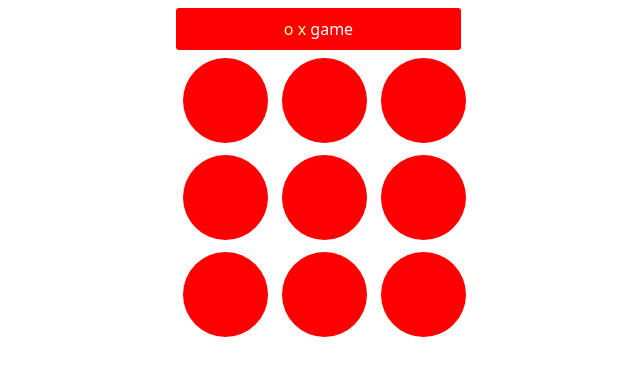
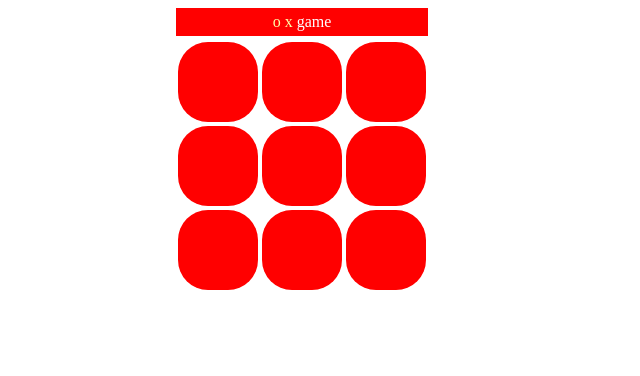
Before and after one commit to alisawiali/spiel, a plain HTML site: page index.html in a window 1280 px wide. Shown: the whole page, without its empty margins (314-954 px from the left). Drawn offline with Linux system fonts and the light colour scheme.

Commit message:
neu korrc

```diff
--- a/main.js
+++ b/main.js
@@ -9,7 +9,7 @@ function end(num1,num2,num3){
     document.getElementById('item'+ num2).style.backgroundColor = '#222';
     document.getElementById('item'+ num3).style.backgroundColor = '#222';
     setInterval(function(){main.innerHTML += '.'},1000);
-    setTimeout(function(){location.reload()},4000);
+    setTimeout(function(){location.reload()},3000);
 }
 function winner(){
 
--- a/style.css
+++ b/style.css
@@ -1,38 +1,27 @@
 .game{
     width: 300px;
     text-align: center;
-    margin: auto;
+    margin: 0 auto;
     color: #fff;
-    font-family: system-ui;
-    font-weight: 500;
-
+}
+#main{
+    background-color: red;
+    padding: 5px 0;
+    margin: 4px 0;
+    width: 84%;
 }
 
-#main{
-    text-transform: lowercase;
-    padding: 10px 0;
-    margin: 2px 0;
-    background-color: red;
-    border-radius: 3px;
-    width: 95%;
-}
 span{
     color: #ffa;
-
 }
 
+
 .squer{
-    height: 85px;
-    width: 85px;
+    width: 80px;
+    height: 80px;
     background-color: red;
-    margin: 6px  7px;
     float: left;
-    font-size: 55px;
-    border-radius: 50px;
-    /* display: inline-block; */
+    margin: 2px;
+    border-radius: 30px;
+    font-size: 50px;
 }
-
-.squer:hover{
-    background-color: rgb(122, 86, 86);
-    cursor: pointer;
-}
```
